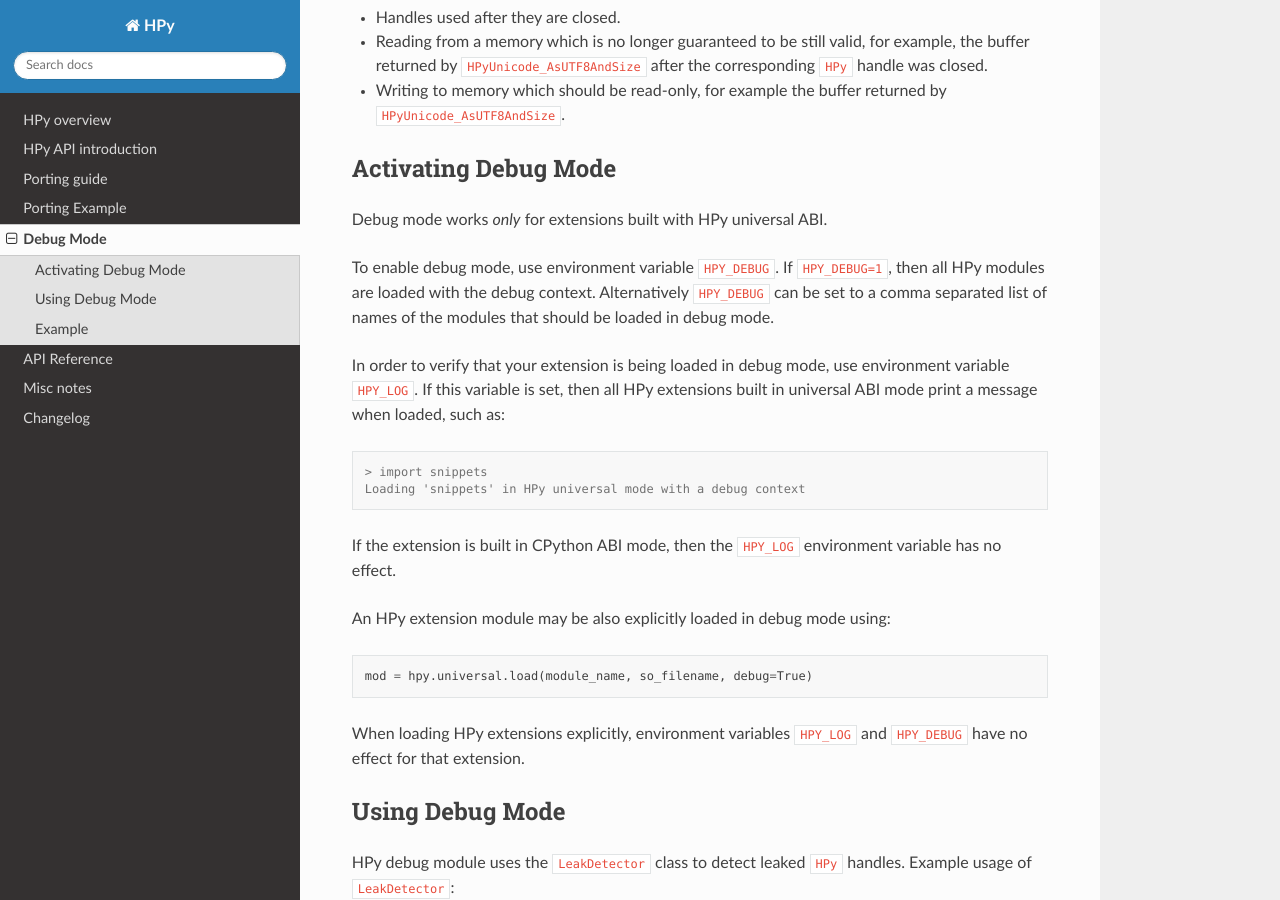
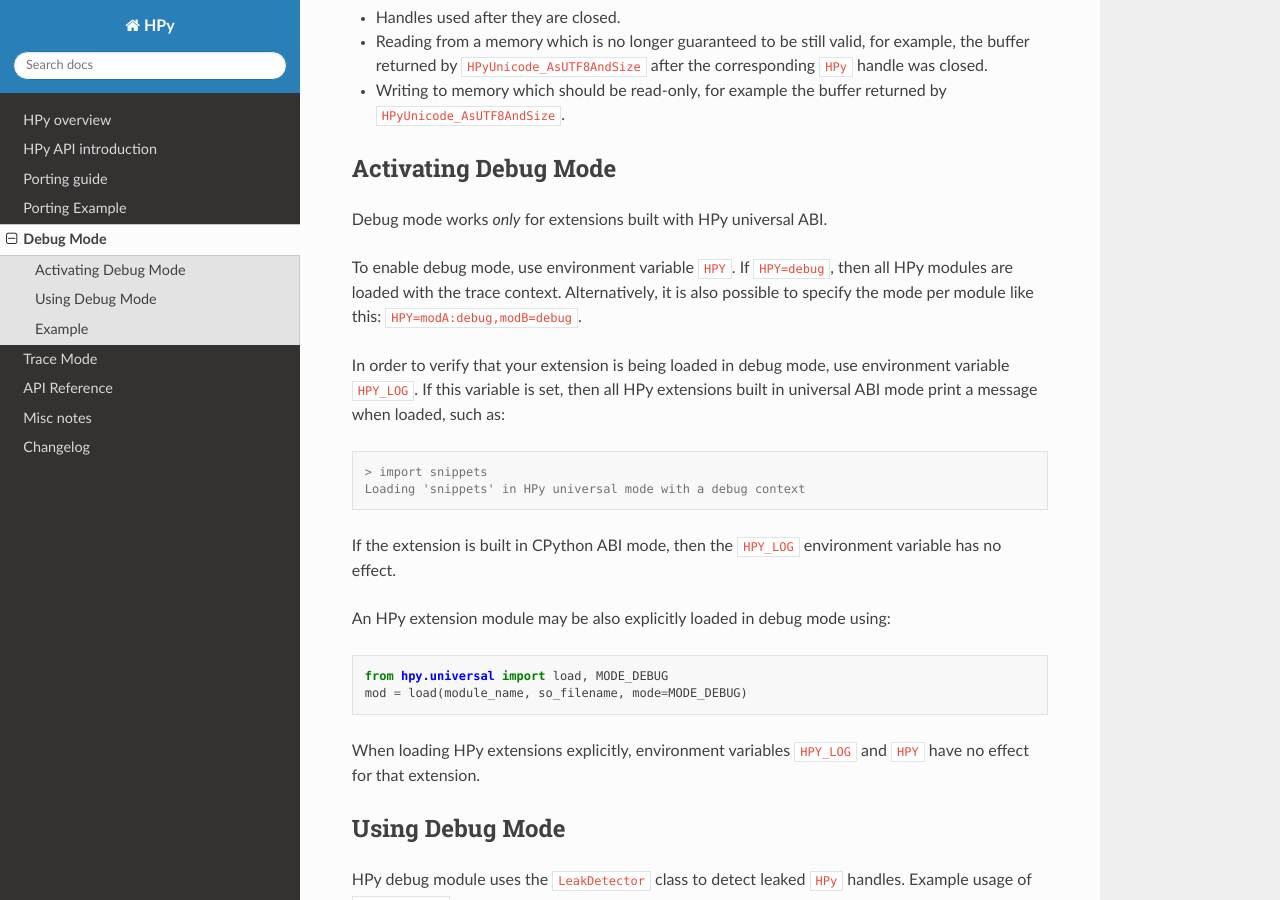
Before and after one commit to hpyproject/hpy, a Sphinx documentation site: the page built from docs/debug-mode.rst, in a window 1280 px wide and 900 px high, scrolled down 538 px. Built offline with Sphinx 7.4.7 and the Read the Docs theme 2.0.0, drawn with Linux system fonts in a browser that asks for light colours; some of the changed text lies outside the part shown.

Commit message:
Add docs for trace mode; update debug mode docs

```diff
--- a/docs/debug-mode.rst
+++ b/docs/debug-mode.rst
@@ -33,10 +33,10 @@
 
 Debug mode works *only* for extensions built with HPy universal ABI.
 
-To enable debug mode, use environment variable ``HPY_DEBUG``. If
-``HPY_DEBUG=1``, then all HPy modules are loaded with the debug context.
-Alternatively ``HPY_DEBUG`` can be set to a comma separated list of names
-of the modules that should be loaded in debug mode.
+To enable debug mode, use environment variable ``HPY``. If ``HPY=debug``, then
+all HPy modules are loaded with the trace context. Alternatively, it is also
+possible to specify the mode per module like this:
+``HPY=modA:debug,modB=debug``.
 
 In order to verify that your extension is being loaded in debug mode, use
 environment variable ``HPY_LOG``. If this variable is set, then all HPy
@@ -52,12 +52,15 @@
 If the extension is built in CPython ABI mode, then the ``HPY_LOG`` environment
 variable has no effect.
 
-An HPy extension module may be also explicitly loaded in debug mode using::
+An HPy extension module may be also explicitly loaded in debug mode using:
 
-  mod = hpy.universal.load(module_name, so_filename, debug=True)
+.. code-block:: python
+
+   from hpy.universal import load, MODE_DEBUG
+   mod = load(module_name, so_filename, mode=MODE_DEBUG)
 
 When loading HPy extensions explicitly, environment variables ``HPY_LOG``
-and ``HPY_DEBUG`` have no effect for that extension.
+and ``HPY`` have no effect for that extension.
 
 
 Using Debug Mode
--- a/docs/examples/debug-example.py
+++ b/docs/examples/debug-example.py
@@ -1,4 +1,4 @@
-# Run with HPY_DEBUG=1
+# Run with HPY=debug
 import hpy.debug
 import snippets
 
--- a/docs/examples/tests.py
+++ b/docs/examples/tests.py
@@ -54,7 +54,7 @@
 def test_leak_detector_with_traces_output():
     # Update the debug documentation if anything here changes!
     env = os.environ.copy()
-    env['HPY_DEBUG'] = '1'
+    env['HPY'] = 'debug'
     env['HPY_LOG'] = '1'
     script = os.path.join(os.path.dirname(__file__), 'debug-example.py')
     result = subprocess.run([sys.executable, script], env=env,
@@ -70,3 +70,15 @@
         assert 'snippets.hpy0.so' in err  # Should be somewhere in the stack trace
     else:
         assert 'At the moment this is only supported on Linux with glibc' in err
+
+def test_trace_mode_output():
+    # Update the trace mode documentation if anything here changes!
+    env = os.environ.copy()
+    env['HPY'] = 'trace'
+    env['HPY_LOG'] = '1'
+    script = os.path.join(os.path.dirname(__file__), 'trace-example.py')
+    result = subprocess.run([sys.executable, script], env=env,
+                            stdout=subprocess.PIPE, stderr=subprocess.PIPE)
+    # Rudimentary check that the output contains what we have in the documentation
+    out = result.stdout.decode('latin-1')
+    assert 'get_call_counts()["ctx_Add"] == 1' in out
--- /dev/null
+++ b/docs/examples/trace-example.py
@@ -0,0 +1,9 @@
+# Run with HPY=trace
+from hpy.trace import get_call_counts
+import snippets
+
+add_count_0 = get_call_counts()["ctx_Add"]
+snippets.add(1, 2) == 3
+add_count_1 = get_call_counts()["ctx_Add"]
+
+print('get_call_counts()["ctx_Add"] == %d' % (add_count_1 - add_count_0))
--- a/docs/index.rst
+++ b/docs/index.rst
@@ -43,6 +43,7 @@
    porting-guide
    porting-example/index
    debug-mode
+   trace-mode
    api-reference/index
    misc/index
    changelog
```
Also changed, not shown: docs/trace-mode.rst (added, +64 -0 lines), 1 other file.
